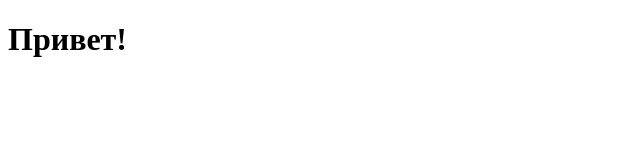
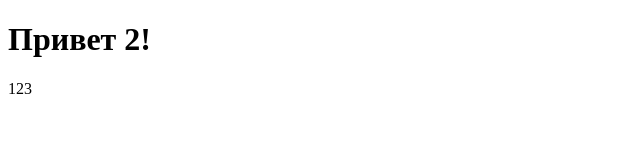
Before and after one commit to marinatells/testing-git, a plain HTML site: page index.html in a window 1280 px wide. Shown: the full height of the page, 0-640 px from the left. Drawn offline with Linux system fonts and the light colour scheme.

Commit message:
changed index.html

```diff
--- a/index.html
+++ b/index.html
@@ -9,7 +9,8 @@
 </head>
 
 <body>
-	<h1>Привет!</h1>
+	<h1>Привет 2!</h1>
+	123
 </body>
 
 </html>
```
